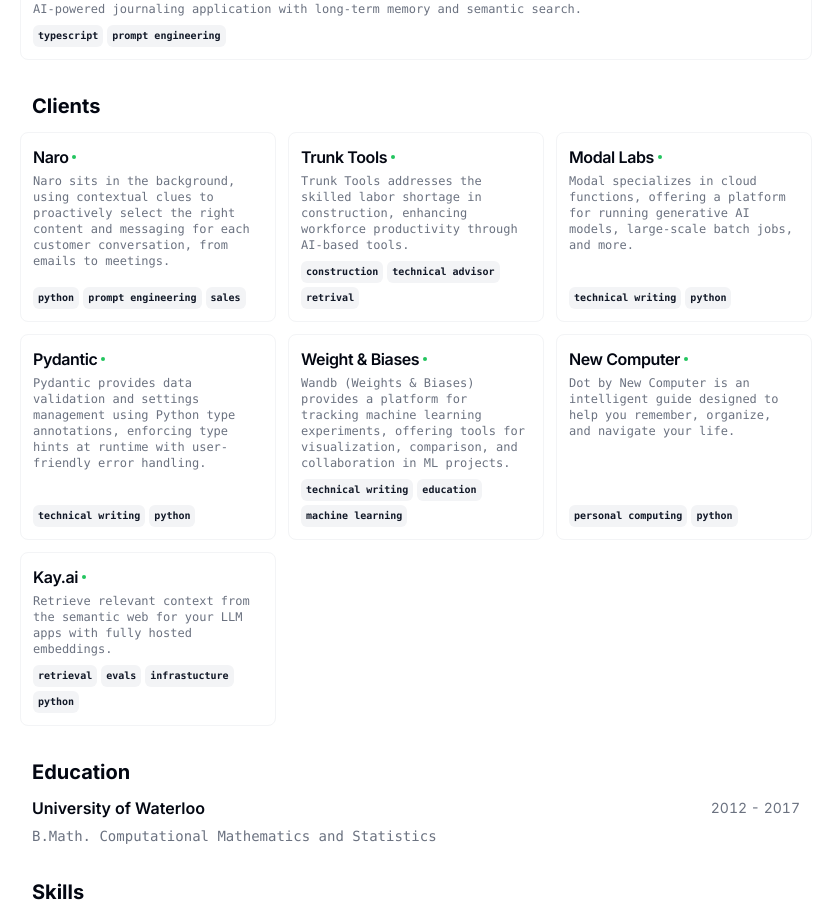
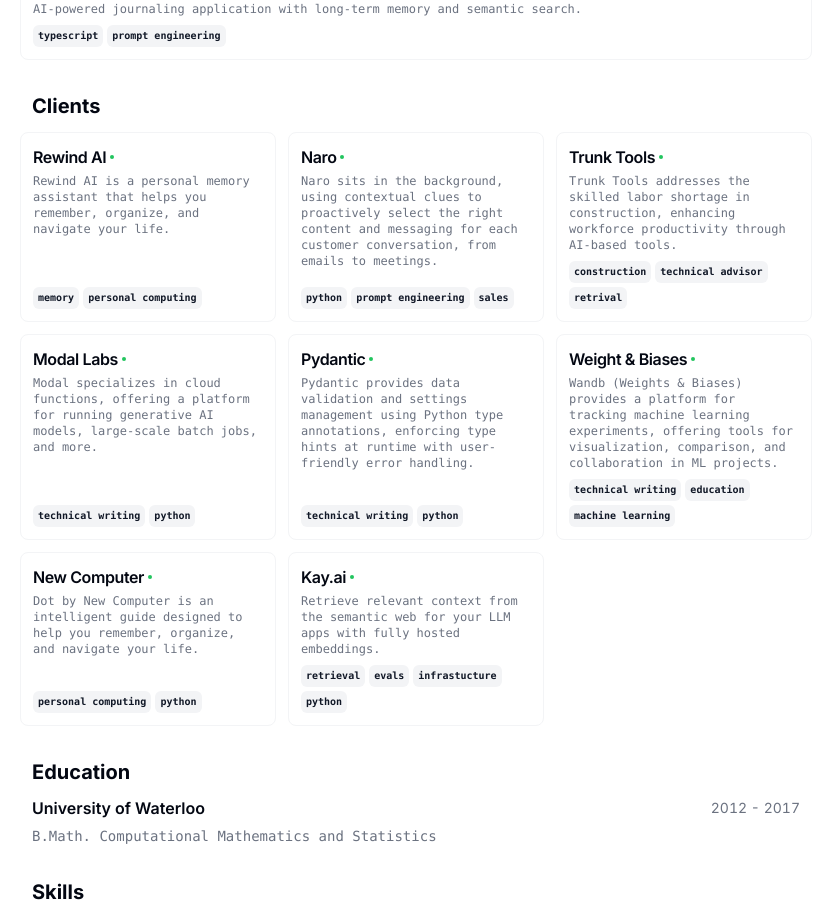
Before and after one commit to jxnl/resume-nextjs, a Next.js app: page / in a window 1280 px wide. Shown: the part 1400-2316 px from the top of the page, without its empty margins (224-1054 px from the left). Built offline with nearby package versions, Linux system fonts and the light colour scheme.

Commit message:
update client list

```diff
--- a/src/data/resume-data.tsx
+++ b/src/data/resume-data.tsx
@@ -170,6 +170,15 @@
   ],
   clients: [
     {
+      title: "Rewind AI",
+      techStack: ["memory", "personal computing"],
+      description: "Rewind AI is a personal memory assistant that helps you remember, organize, and navigate your life.",
+      link: {
+        label: "rewind.ai",
+        href: "http://rewind.ai",
+      },
+    },
+    {
       title: "Naro",
       techStack: ["python", "prompt engineering", "sales"],
       description:
```
